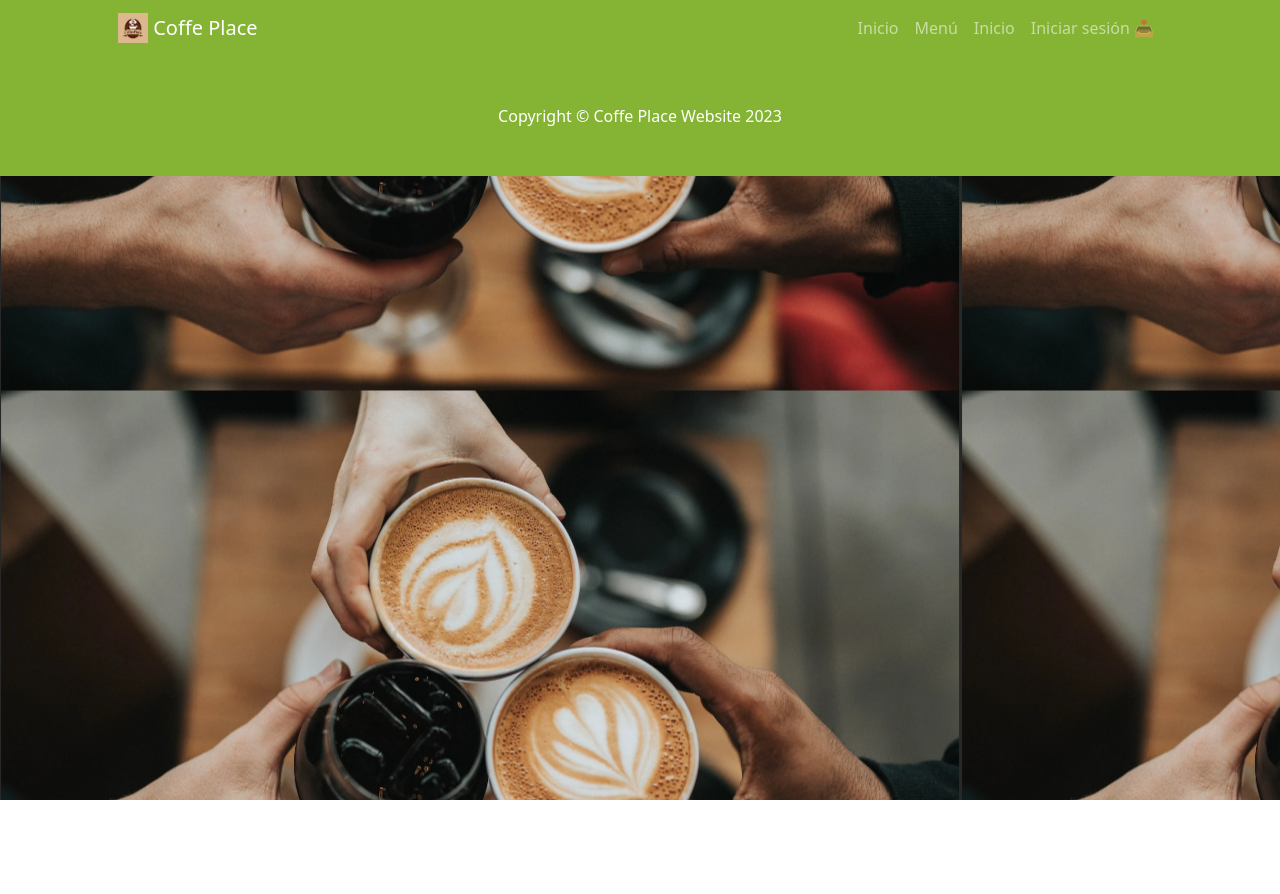
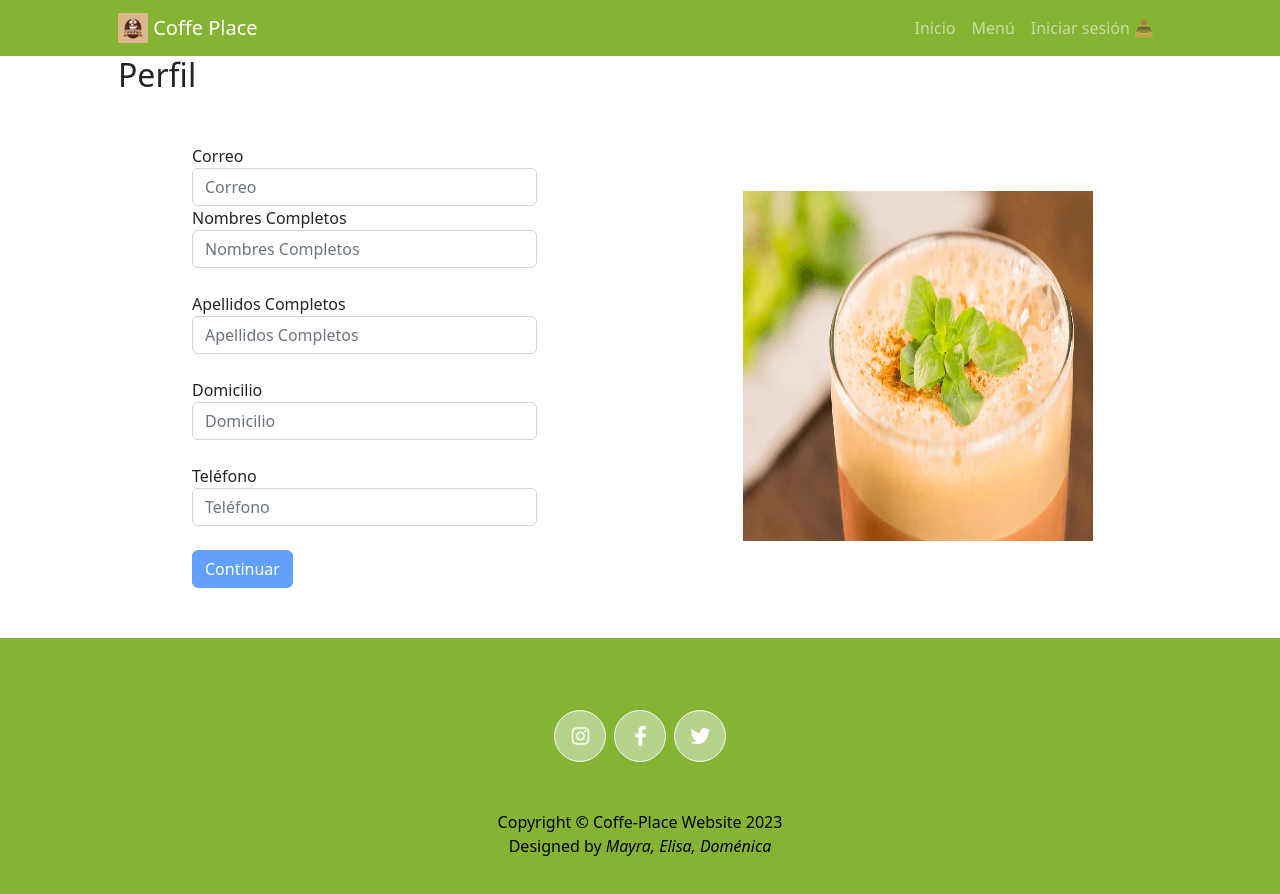
Before and after one commit to Mayra025/AppWeb_Cafeteria, an Angular app in the folder 0PryApp/frontend/: page /usuario in a window 1280 px wide. Shown: the top 894 px of the page. Before the commit the page ends 800 px from the top, so only its background shows below. Built offline with nearby package versions, Linux system fonts and the light colour scheme.

Commit message:
cambios en app.component

```diff
--- a/0PryApp/frontend/src/app/app-routing.module.ts
+++ b/0PryApp/frontend/src/app/app-routing.module.ts
@@ -2,12 +2,15 @@ import { NgModule } from "@angular/core";
 import { RouterModule, Routes } from "@angular/router";
 import { InicioComponent } from "./inicio/inicio.component";
 import { RegistroComponent } from "./registro/registro.component";
+import { UsuarioComponent } from "./usuario/usuario.component";
 
 
 //array de rutas
 const router: Routes = [
     { path: 'inicio', component: InicioComponent },
     { path: 'registro', component: RegistroComponent },
+    { path: 'usuario', component: UsuarioComponent },
+
     { path: '**', component: InicioComponent } //en caso de error 404, no carga
 
 ];
--- a/0PryApp/frontend/src/app/app.component.html
+++ b/0PryApp/frontend/src/app/app.component.html
@@ -1,4 +1,6 @@
 <!-- Responsive navbar-->
+
+
 <nav class="navbar navbar-expand-lg navbar-dark bg-sucess">
   <div class="container px-5">
     <a class="navbar-brand">
@@ -20,9 +22,6 @@
           <a class="nav-link" [routerLink]="'/Menú'" [routerLinkActive]="'active'">Menú</a>
         </li>
 
-        <li class="nav-item">
-          <a class="nav-link" [routerLink]="'/inicio'" [routerLinkActive]="'active'">Inicio</a>
-        </li>
 
         <li class="nav-item">
           <a class="nav-link" [routerLink]="'/registro'" [routerLinkActive]="'active'">Iniciar sesión 📥</a>
@@ -35,9 +34,34 @@
   </div>
 </nav>
 
+
+<router-outlet></router-outlet>
+
+
+
 <!-- Footer -->
   <footer class="py-5 bg-sucess">
   <div class="container px-4 px-lg-5">
-    <p class="m-0 text-center text-white">Copyright &copy; Coffe Place Website 2023</p>
+
+    <!-- Footer Social Icons-->
+
+    <div class="container-fluid py-4 px-sm-3 px-md-5">
+      <div class="text-center">
+        <a class="btn btn-outline-light btn-social mx-1" href="#!"><i class="fab fa-fw fa-instagram"></i></a>
+        <a class="btn btn-outline-light btn-social mx-1" href="#!"><i class="fab fa-fw fa-facebook-f"></i></a>
+        <a class="btn btn-outline-light btn-social mx-1" href="#!"><i class="fab fa-fw fa-twitter"></i></a>
+      </div>
+
+    </div>
+
+    <div class="container-fluid py-4 px-sm-3 px-md-5">
+      <p class="m-0 text-center text-black">Copyright &copy; Coffe-Place Website 2023 <br>
+        Designed by <i> Mayra, Elisa, Doménica</i>
+      </p>
+      <!--
+      <a href="#" class="back-to-top text-black"
+        style="text-decoration: none; text-align: right; font-weight: bold;">Subir</a>
+-->
+    </div>
   </div>
 </footer>
--- a/0PryApp/frontend/src/app/app.component.ts
+++ b/0PryApp/frontend/src/app/app.component.ts
@@ -1,4 +1,4 @@
-import { Component } from '@angular/core';
+import { Component} from '@angular/core';
 
 @Component({
   selector: 'app-root',
@@ -6,5 +6,5 @@ import { Component } from '@angular/core';
   styleUrls: ['./app.component.css']
 })
 export class AppComponent {
-  title = 'frontend';
+
 }
--- a/0PryApp/frontend/src/app/app.module.ts
+++ b/0PryApp/frontend/src/app/app.module.ts
@@ -7,12 +7,16 @@ import { InicioComponent } from './inicio/inicio.component';
 import { AppRoutingModule } from './app-routing.module';
 import { HttpClientModule } from '@angular/common/http';
 import { RegistroComponent } from './registro/registro.component';
+import { CBodyDirective } from './c-body.directive';
+import { UsuarioComponent } from './usuario/usuario.component';
 
 @NgModule({
   declarations: [
     AppComponent,
     InicioComponent,
-    RegistroComponent
+    RegistroComponent,
+    CBodyDirective,
+    UsuarioComponent
   ],
   imports: [
     BrowserModule,
--- /dev/null
+++ b/0PryApp/frontend/src/app/c-body.directive.ts
@@ -0,0 +1,19 @@
+import { Directive, Renderer2, ElementRef, OnInit } from '@angular/core';
+
+@Directive({
+  selector: '[appCBody]'
+})
+
+export class CBodyDirective implements OnInit {
+
+
+  constructor(
+    private renderer: Renderer2,
+    private elem: ElementRef) { }
+
+  ngOnInit(): void {
+    this.renderer.setStyle(this.elem.nativeElement, 'background', 'url(/assets/img/9.PNG)');
+    this.renderer.setStyle(this.elem.nativeElement, 'background-size', 'cover');
+
+  }
+}
--- a/0PryApp/frontend/src/app/registro/registro.component.html
+++ b/0PryApp/frontend/src/app/registro/registro.component.html
@@ -1,13 +1,13 @@
-<body id="regis">
+<body appCBody>
+    <div class="container px-4 px-lg-5">
+        <div class="card text-white py-4" style="background-color: transparent;">
+            <div class="row gx-4 gx-lg-5 align-items-center " style=" margin: 50px;">
+                <div class="col-lg-5">
 
 
-    <div class="container px-4 px-lg-5">
-        <div class="card text-white bg-secondary my-5 py-4">
-            <div class="row gx-4 gx-lg-5 align-items-center my-5">
-                <div class="col-lg-5">
+                    <form class="user" #formReg="ngForm">
 
-                    <form class="user" #formReg="ngForm">
-                        <div class="form-group">
+                        <div id="correo" class="form-group">
                             <label for="correo">Correo</label>
                             <input type="text" name="correo" #correo="ngModel" [(ngModel)]="reg.correo" required
                                 pattern="" class="form-control form-control-user" placeholder="Correo" />
@@ -15,9 +15,21 @@
                                 * Correo es obligatorio
                             </span>
 
+                            <br>
+                            <button (click)="mostrar=true" [disabled]="!formReg.form.valid"
+                                class="btn btn-primary btn-sucess btn-block"> Continuar </button>
+
                         </div>
+                    </form>
+
+                    <div *ngIf="mostrar">
                         <br>
-                        <!--
+                        <button (click)="mostrar=false" class="btn btn-sucess"> Ocultar </button>
+                        <br> <br>
+
+                        <h4 class="text-white">Bienvenid@, llena tus datos</h4>
+
+                        <form class="user" #formReg="ngForm">
                             <div class="form-group">
                                 <label for="nombres">Nombres Completos</label>
                                 <input type="text" name="nombres" #nombres="ngModel" [(ngModel)]="reg.nombre" required
@@ -27,14 +39,14 @@
                                     * Nombre es obligatorio
                                 </span>
                             </div>
-                        <br>
+
 
                             <br>
 
                             <div class="form-group">
                                 <label for="apellidos">Apellidos Completos</label>
-                            <input type="text" name="apellidos" #apellidos="ngModel" [(ngModel)]="reg.apellido" required
-                                pattern="[a-zA-Z]+" class="form-control form-control-user"
+                                <input type="text" name="apellidos" #apellidos="ngModel" [(ngModel)]="reg.apellido"
+                                    required pattern="[a-zA-Z]+" class="form-control form-control-user"
                                     placeholder="Apellidos Completos" />
                                 <span *ngIf="apellidos.touched && !apellidos.valid">
                                     * Apellido es obligatorio
@@ -54,19 +66,24 @@
 
                             <div class="form-group">
                                 <label for="telefono">Teléfono</label>
-                            <input type="text" name="telefono" #telefono="ngModel" [(ngModel)]="reg.telefono" required
-                                pattern="[0-9]+" class="form-control form-control-user" placeholder="Teléfono" />
+                                <input type="text" name="telefono" #telefono="ngModel" [(ngModel)]="reg.telefono"
+                                    required pattern="[0-9]+" class="form-control form-control-user"
+                                    placeholder="Teléfono" />
                                 <span *ngIf="telefono.touched && !telefono.valid">
                                     * Teléfono es obligatorio
                                 </span>
                             </div>
                             <br>
--->
 
 
                             <input type="submit" name="Continuar" [disabled]="!formReg.form.valid"
-                            class="btn btn-primary btn-sucess btn-block" value="Continuar">
+                                class="btn btn-primary btn-sucess btn-block" value="Continuar" [routerLink]="'/usuario'">
+
+
                         </form>
+                    </div>
+
+
                 </div>
 
                 <div class="col-lg-2">
@@ -85,4 +102,5 @@
 
         </div>
     </div>
+
 </body>
--- a/0PryApp/frontend/src/app/registro/registro.component.ts
+++ b/0PryApp/frontend/src/app/registro/registro.component.ts
@@ -1,17 +1,20 @@
 import { Component, ElementRef, OnInit,Renderer2,ViewChild } from '@angular/core';
 import { Registro } from '../models/registro';
+
 
 @Component({
   selector: 'app-registro',
   templateUrl: './registro.component.html',
-  styleUrls: ['./registro.component.css']
+  styleUrls: ['./registro.component.css'],
+
+
 })
 export class RegistroComponent implements OnInit {
   public reg: Registro;
 
+  mostrar=false;
 
-
-  constructor(private renderer: Renderer2) {
+  constructor() {
     this.reg = new Registro('', '', '', '', '', '')
   }
   ngOnInit(): void {
--- /dev/null
+++ b/0PryApp/frontend/src/app/usuario/usuario.component.html
@@ -0,0 +1,83 @@
+<div class="container px-4 px-lg-5">
+
+    <h2>Perfil</h2>
+    <div class="row gx-4 gx-lg-5 align-items-center " style=" margin: 50px;">
+        <div class="col-lg-5">
+
+
+            <form class="user" #formReg="ngForm">
+
+                <div id="correo" class="form-group">
+                    <label for="correo">Correo</label>
+                    <input type="text" name="correo" #correo="ngModel" [(ngModel)]="reg.correo" required pattern=""
+                        class="form-control form-control-user" placeholder="Correo" />
+                    <span *ngIf="correo.touched && !correo.valid">
+                        * Correo es obligatorio
+                    </span>
+
+
+                </div>
+
+                <div class="form-group">
+                    <label for="nombres">Nombres Completos</label>
+                    <input type="text" name="nombres" #nombres="ngModel" [(ngModel)]="reg.nombre" required
+                        pattern="[a-zA-Z]+" class="form-control form-control-user" placeholder="Nombres Completos" />
+                    <span *ngIf="nombres.touched && !nombres.valid">
+                        * Nombre es obligatorio
+                    </span>
+                </div>
+
+
+                <br>
+
+                <div class="form-group">
+                    <label for="apellidos">Apellidos Completos</label>
+                    <input type="text" name="apellidos" #apellidos="ngModel" [(ngModel)]="reg.apellido" required
+                        pattern="[a-zA-Z]+" class="form-control form-control-user" placeholder="Apellidos Completos" />
+                    <span *ngIf="apellidos.touched && !apellidos.valid">
+                        * Apellido es obligatorio
+                    </span>
+                </div>
+                <br>
+
+                <div class="form-group">
+                    <label for="domicilio">Domicilio</label>
+                    <input type="text" name="domicilio" #domicilio="ngModel" [(ngModel)]="reg.domicilio" required
+                        class="form-control form-control-user" placeholder="Domicilio" />
+                    <span *ngIf="domicilio.touched && !domicilio.valid">
+                        * Domicilio es obligatorio
+                    </span>
+                </div>
+                <br>
+
+                <div class="form-group">
+                    <label for="telefono">Teléfono</label>
+                    <input type="text" name="telefono" #telefono="ngModel" [(ngModel)]="reg.telefono" required
+                        pattern="[0-9]+" class="form-control form-control-user" placeholder="Teléfono" />
+                    <span *ngIf="telefono.touched && !telefono.valid">
+                        * Teléfono es obligatorio
+                    </span>
+                </div>
+                <br>
+
+
+                <input type="submit" name="Continuar" [disabled]="!formReg.form.valid"
+                    class="btn btn-primary btn-sucess btn-block" value="Continuar">
+
+
+            </form>
+
+
+
+        </div>
+
+        <div class="col-lg-2">
+
+        </div>
+
+        <div class="col-lg-5">
+            <img src="assets/img/7.png" alt="" style="width: 350px; height: 350px;">
+        </div>
+    </div>
+
+</div>
--- /dev/null
+++ b/0PryApp/frontend/src/app/usuario/usuario.component.ts
@@ -0,0 +1,19 @@
+import { Component,OnInit } from '@angular/core';
+import { Registro } from '../models/registro';
+
+@Component({
+  selector: 'app-usuario',
+  templateUrl: './usuario.component.html',
+  styleUrls: ['./usuario.component.css']
+})
+export class UsuarioComponent implements OnInit{
+  public reg: Registro;
+
+  constructor() {
+    this.reg = new Registro('', '', '', '', '', '')
+  }
+  ngOnInit(): void {
+
+  }
+
+}
--- a/0PryApp/frontend/src/index.html
+++ b/0PryApp/frontend/src/index.html
@@ -10,7 +10,7 @@
    <!-- Font Awesome icons (free version)-->
    <script src="https://use.fontawesome.com/releases/v6.1.0/js/all.js" crossorigin="anonymous"></script>
 </head>
-<body>
-  <app-root></app-root>
+<body >
+  <app-root ></app-root>
 </body>
 </html>
--- a/0PryApp/frontend/src/styles.css
+++ b/0PryApp/frontend/src/styles.css
@@ -26,9 +26,8 @@
 .icon {
     font-family: "WebSymbolsRegular";
 }
-
-
+/*
 body{
-    background-image: url('/assets/img/9.PNG');
+    background: url(/assets/img/9.PNG);
     background-position: 0%;
-}
+}*/
```
Also changed, not shown: 0PryApp/frontend/src/app/usuario/usuario.component.css (added), 2 other files (tests, documents, lock files or other folders). Lines whose indentation alone changed are shown as unchanged.
